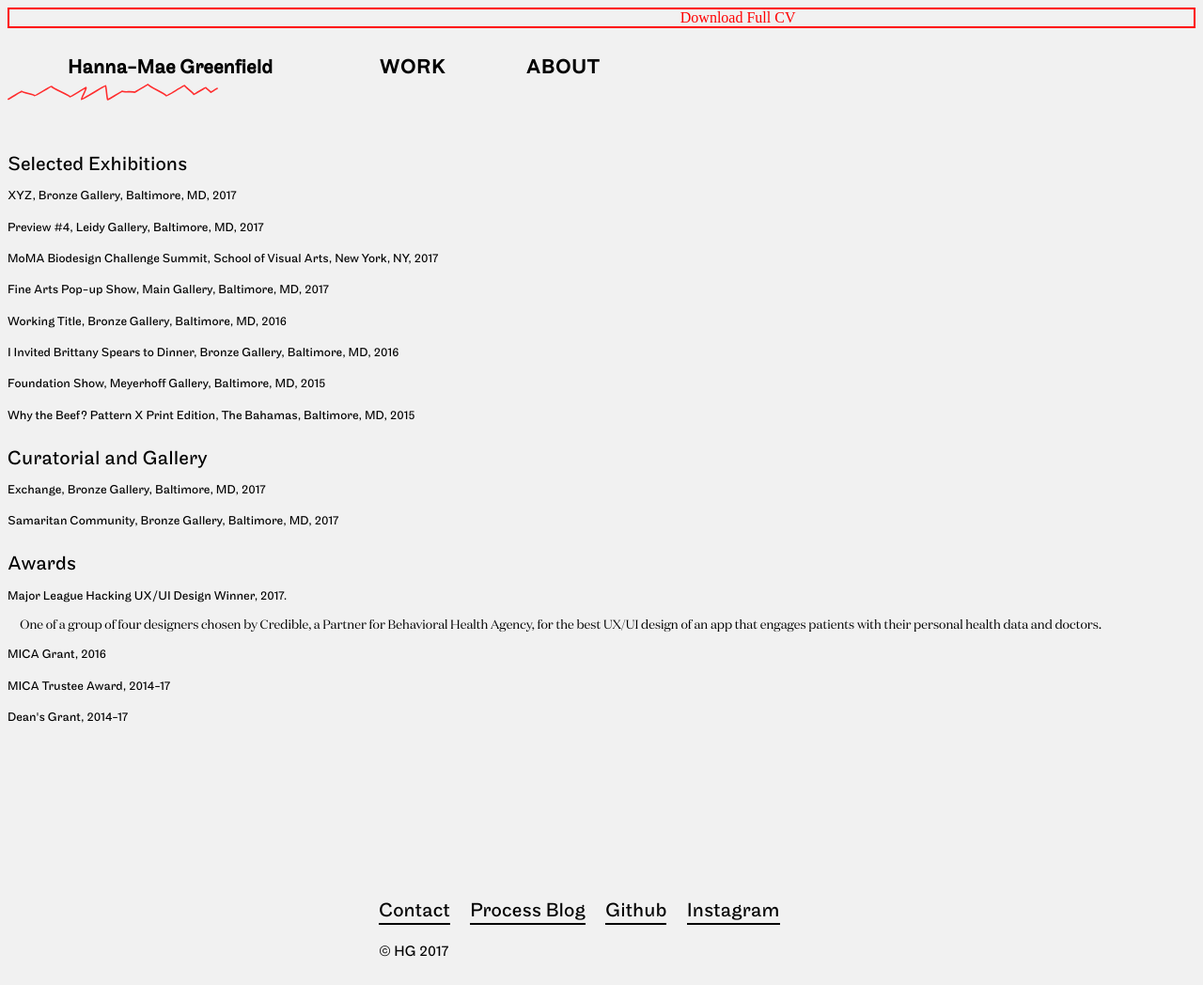
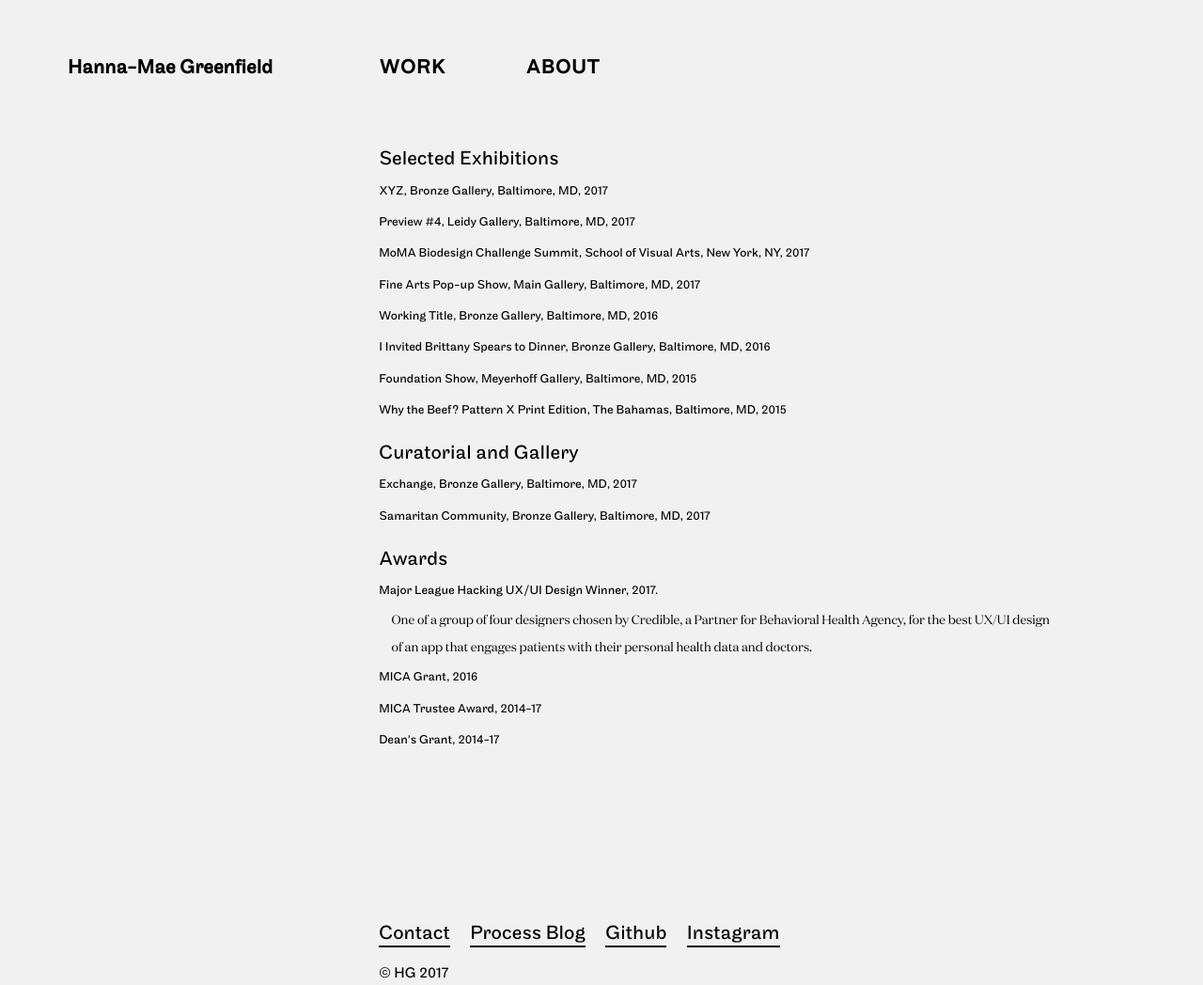
Before and after one commit to hgreenfield/hgreenfield.github.io, a plain HTML site: page cv.html in a window 1280 px wide. Shown: the whole page at 94% size. Drawn offline with Linux system fonts and the light colour scheme.

```diff
--- a/cv.html
+++ b/cv.html
@@ -29,11 +29,7 @@
     </h1>
     </nav>
   </div>
-
-    <div class="button">Download Full CV</div>
-
-    <div class="spacer"><img src="images/divider.svg"></div>
-
+  <main class= "clear">
     <p class="maple-reg pt16 lh25">Selected Exhibitions</p>
     <ul class="maple-reg pt10 lh25">
       <li>XYZ, Bronze Gallery, Baltimore, MD, 2017</li>
```
Also changed, not shown: index.html (+2 -1 lines).
